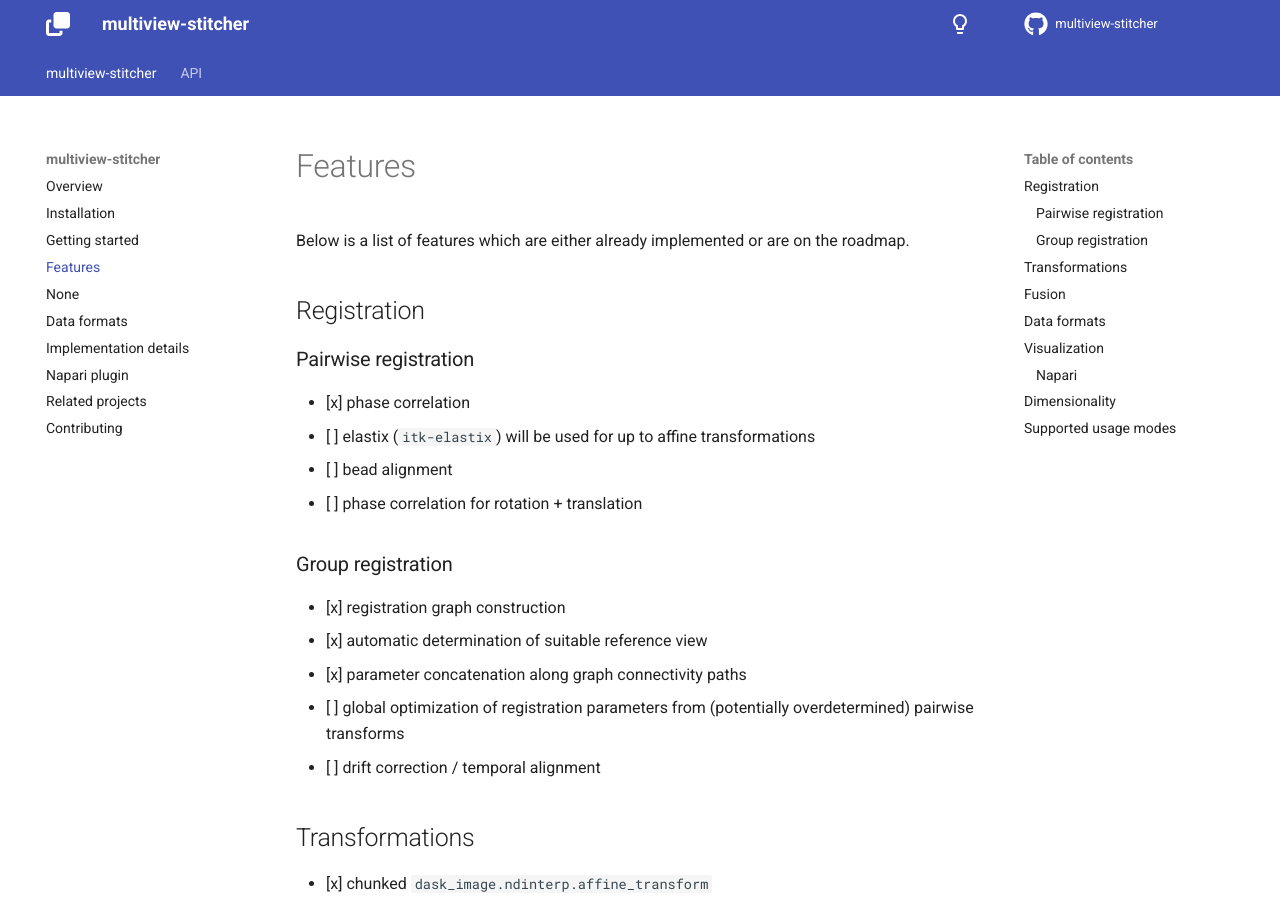
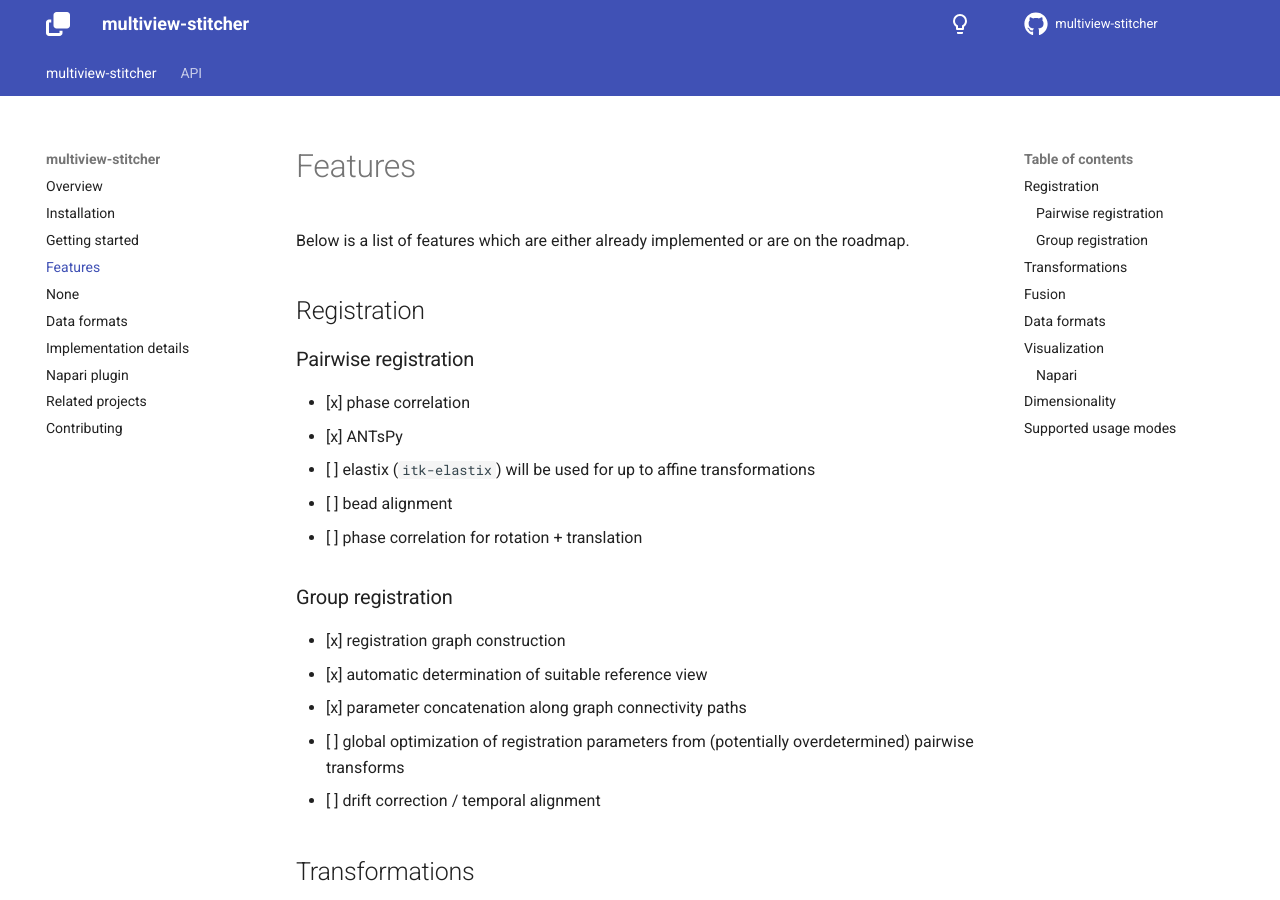
Before and after one commit to multiview-stitcher/multiview-stitcher, an MkDocs documentation site: the page built from docs/features.md, in a window 1280 px wide and 900 px high. Built offline with MkDocs 1.6.1 and Material for MkDocs 9.7.7, drawn with Linux system fonts in a browser that asks for light colours; comment, search, counter and statistics services are not loaded; the version menu is left out.

Commit message:
Added antspy to features.md

```diff
--- a/docs/features.md
+++ b/docs/features.md
@@ -6,6 +6,7 @@ Below is a list of features which are either already implemented or are on the r
 
 ### Pairwise registration
 - [x] phase correlation
+- [x] ANTsPy
 - [ ] elastix (`itk-elastix`) will be used for up to affine transformations
 - [ ] bead alignment
 - [ ] phase correlation for rotation + translation
```
